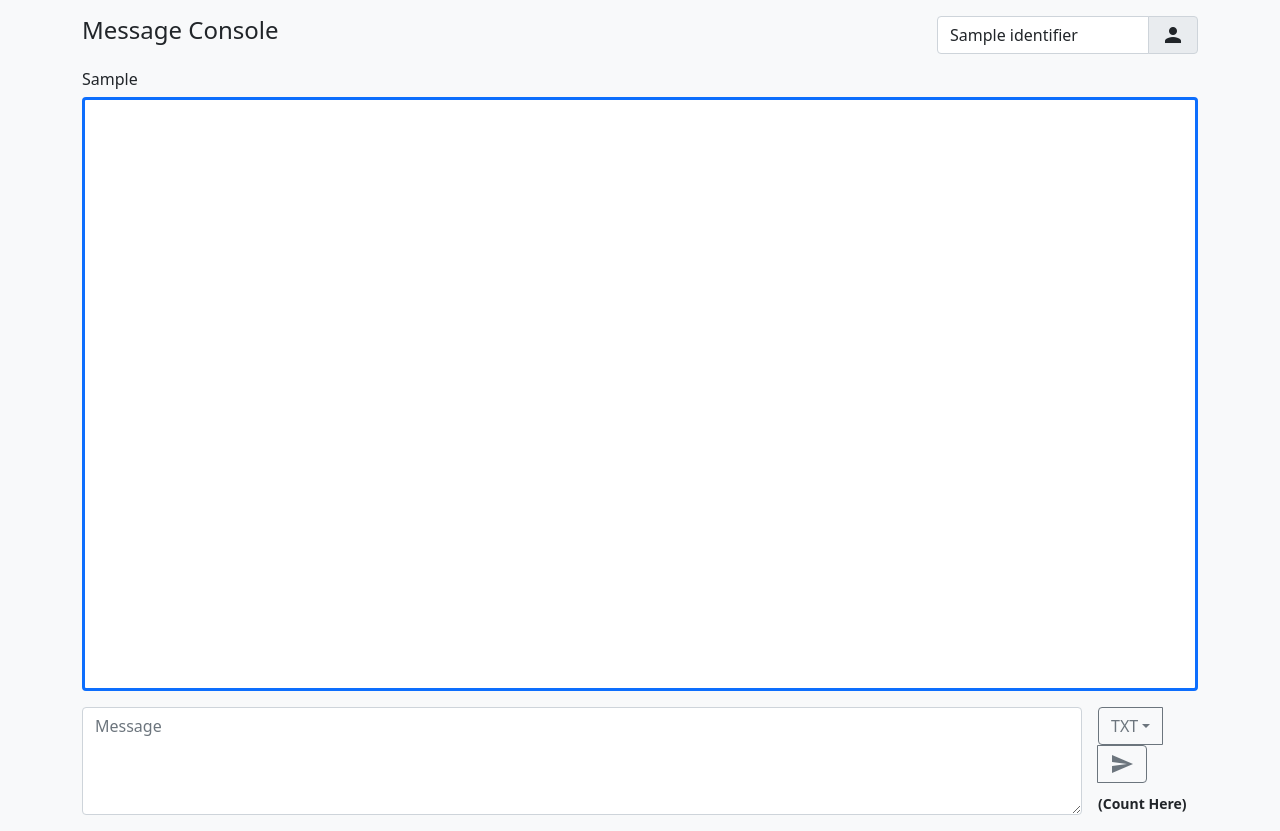
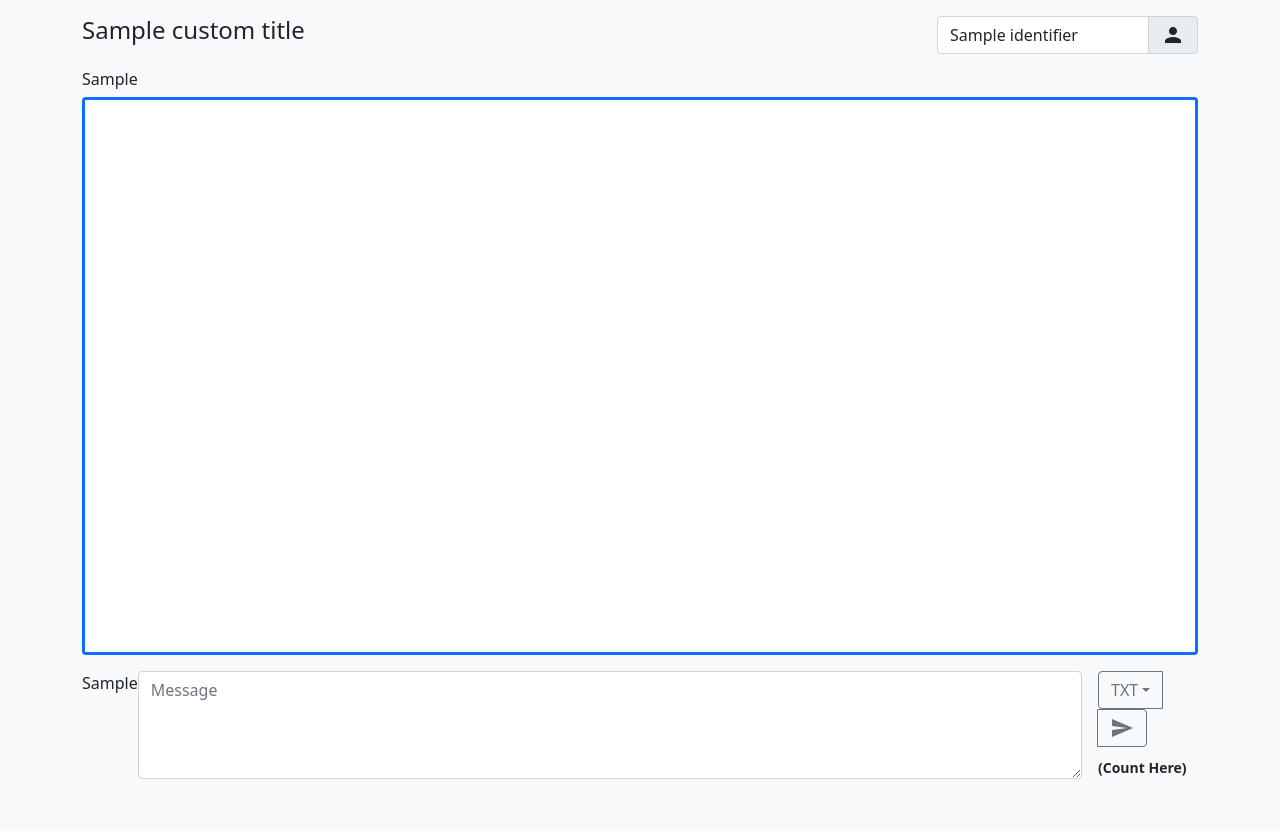
Before and after one commit to audacious-software/Simple-Messaging-Django, a Django app: template templates/simple_messaging_ui.html in a window 1280 px wide. After the commit the page ends 779 px from the top, so only its background shows below. Run offline with Django 3.2, Linux system fonts and the light colour scheme; the template is opened without the code that fills it: most values are stand-ins (such as "Sample title", 1, 10 or a date in 2020); some libraries are stand-ins or nearby versions.

Commit message:
Custom UI support

```diff
--- a/static/simple_messaging/js/simple_messaging_ui.js
+++ b/static/simple_messaging/js/simple_messaging_ui.js
@@ -211,7 +211,9 @@ $(document).ready(function () {
     }
   }
 
-  $('.simple_message_ui_box').height($(window).height() - 240)
+  const controlHeight = $('#control-bar').height() + 168
+
+  $('.simple_message_ui_box').height($(window).height() - controlHeight)
 
   $('.simple_message_ui_box').click(function (event) {
     $('.simple_message_ui_box').removeClass('border-primary')
--- a/templates/simple_messaging_ui.html
+++ b/templates/simple_messaging_ui.html
@@ -24,7 +24,11 @@
         <div class="container">
             <div class="row">
                 <div class="col-md-9 pb-3 mt-3">
-                    <h4>Message Console</h4>
+                	{% if custom_title %}
+	                    <h4>{{ custom_title }}</h4>
+	                {% else %}
+	                    <h4>Message Console</h4>
+	                {% endif %}
                 </div>
                 <div class="col-md-3 pb-3 mt-3">
                     <div class="input-group">
@@ -41,7 +45,10 @@
 						</div>
 					</div>
 				{% endfor %}
-                <div class="col-md-12 mb-3 d-flex">
+                <div class="col-md-12 mb-3 d-flex" id="control-bar">
+                	{% if custom_ui %}
+               			{{ custom_ui }}
+                	{% endif %}
 					<div class="input-group flex-grow-1">
 						<textarea id="message" placeholder="Message" aria-label="Message" class="form-control" rows="2"></textarea>
 					</div>
```
Also changed, not shown: views.py (+33 -1 lines).
